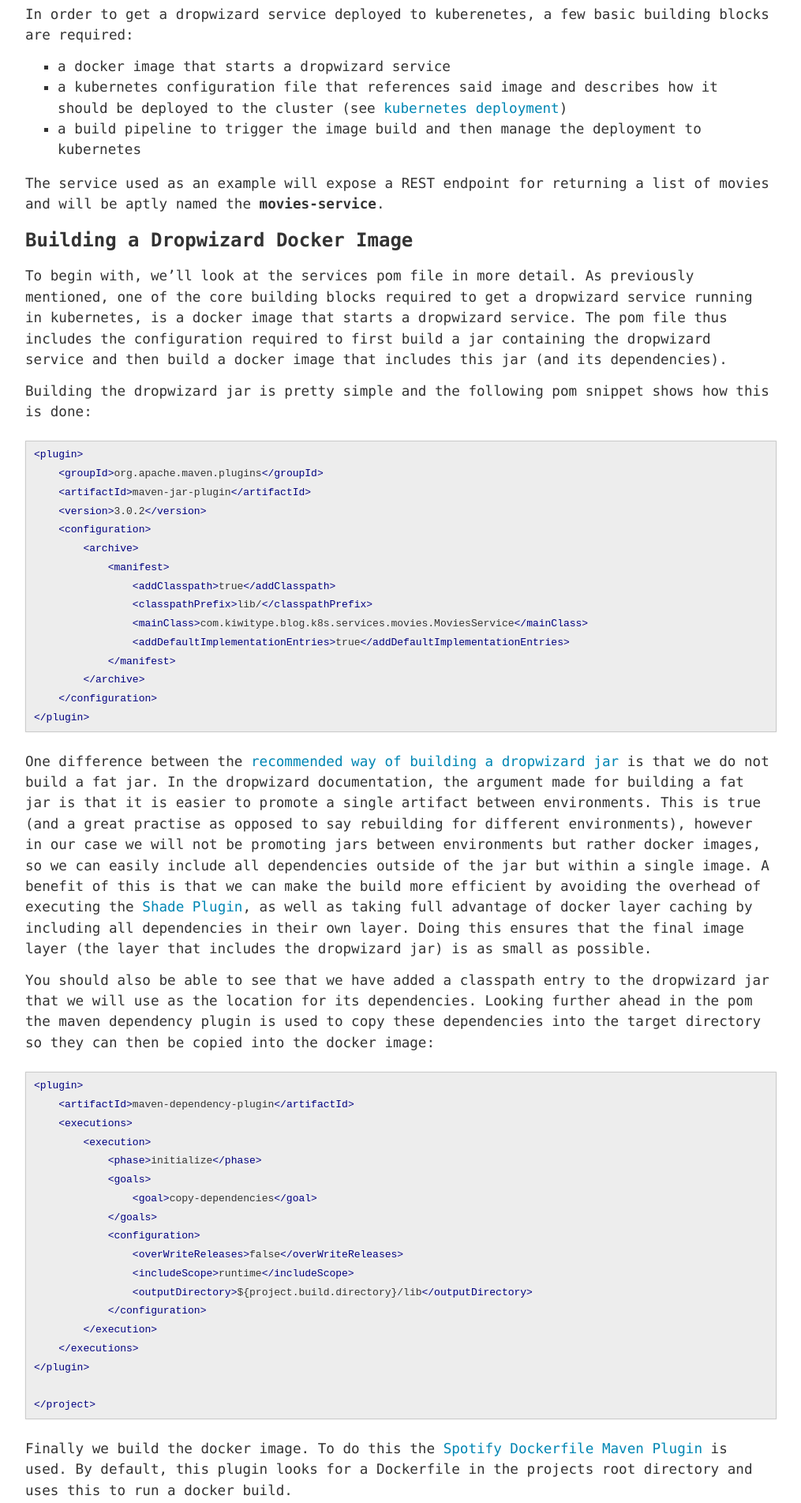
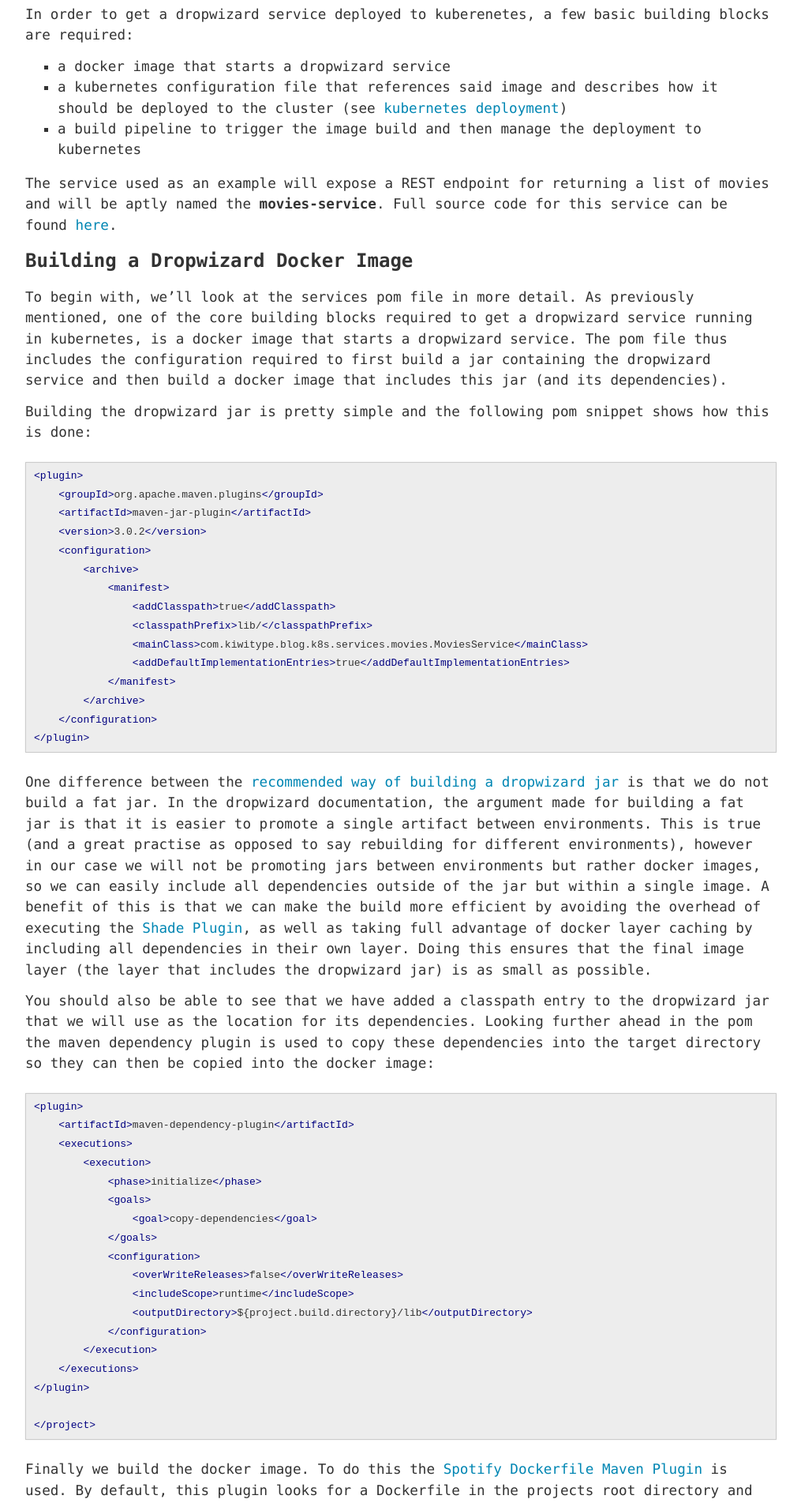
Before and after one commit to hbakkum/hbakkum.github.io, a Jekyll site: the page built from _posts/2018-03-09-creating-a-basic-dropwizard-microservice-in-kubernetes.md, in a window 1280 px wide. Shown: the part 377-2280 px from the top of the page at 79% size, without its empty margins (132-1147 px from the left). Built offline with Jekyll 4.4.1, drawn with Linux system fonts in a browser that asks for light colours; comment, search, counter and statistics services are not loaded.

Commit message:
add link to source code

```diff
--- a/_posts/2018-03-09-creating-a-basic-dropwizard-microservice-in-kubernetes.md
+++ b/_posts/2018-03-09-creating-a-basic-dropwizard-microservice-in-kubernetes.md
@@ -17,6 +17,7 @@ In order to get a dropwizard service deployed to kuberenetes, a few basic buildi
 * a build pipeline to trigger the image build and then manage the deployment to kubernetes
 
 The service used as an example will expose a REST endpoint for returning a list of movies and will be aptly named the **movies-service**.
+Full source code for this service can be found [here](https://github.com/hbakkum/movies-service).
 
 ### Building a Dropwizard Docker Image ###
 
```
